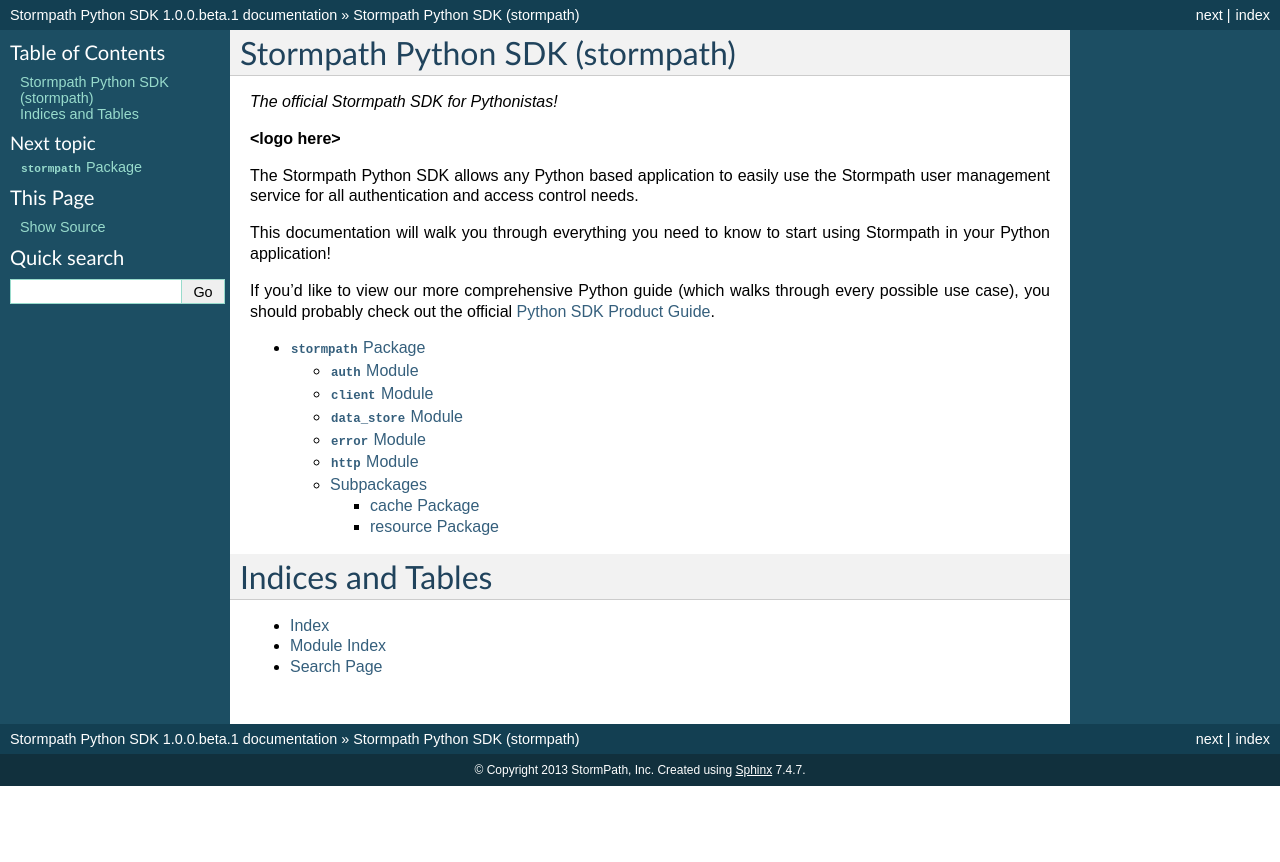
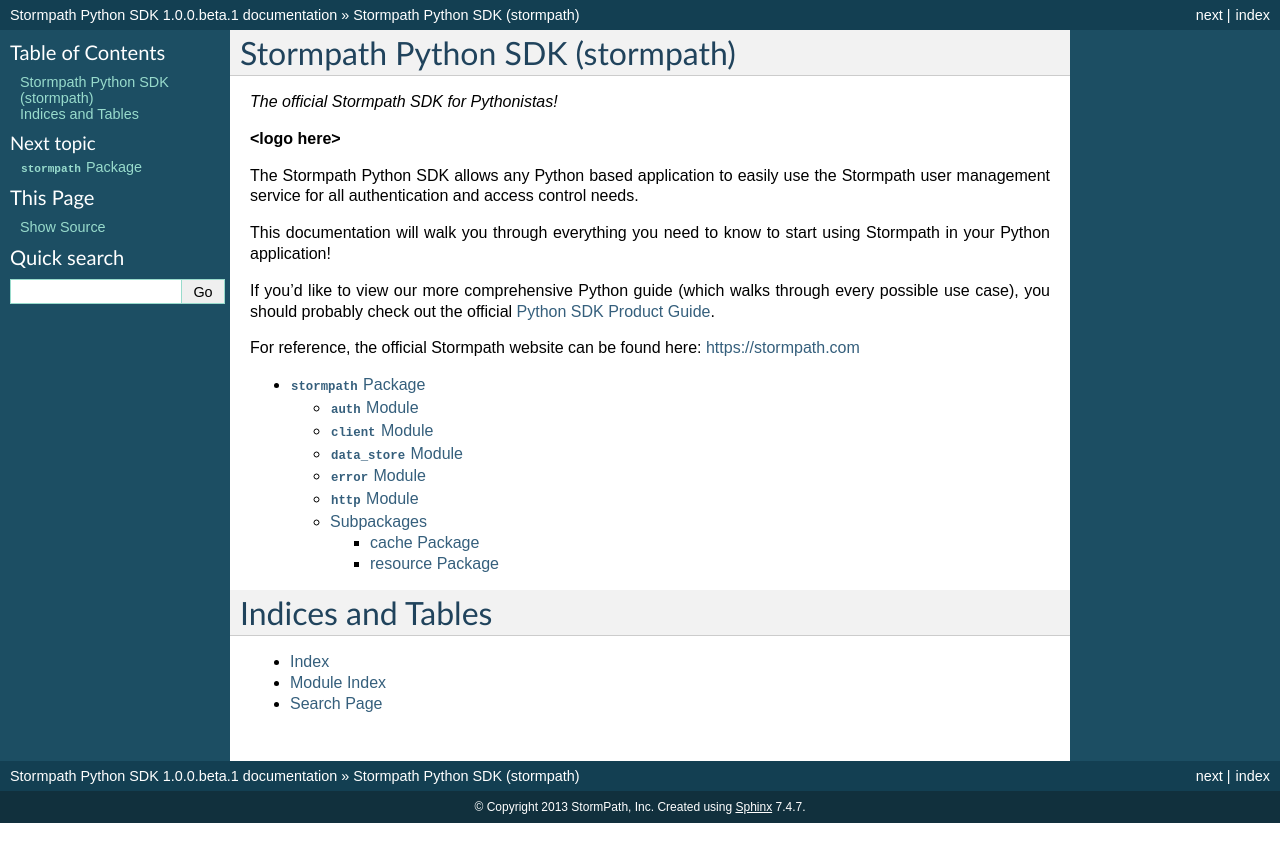
Before and after one commit to stormpath/stormpath-sdk-python, a Sphinx documentation site: the page built from docs/index.rst, in a window 1280 px wide. Shown: the top 862 px of the page. Built offline with Sphinx 7.4.7, drawn with Linux system fonts in a browser that asks for light colours.

Commit message:
Adding link to Stormpath for reference.

```diff
--- a/docs/index.rst
+++ b/docs/index.rst
@@ -21,6 +21,8 @@
 every possible use case), you should probably check out the official
 `Python SDK Product Guide <http://docs.stormpath.com/python/product-guide/>`_.
 
+For reference, the official Stormpath website can be found here:
+https://stormpath.com
 
 .. toctree::
    :maxdepth: 3
```
